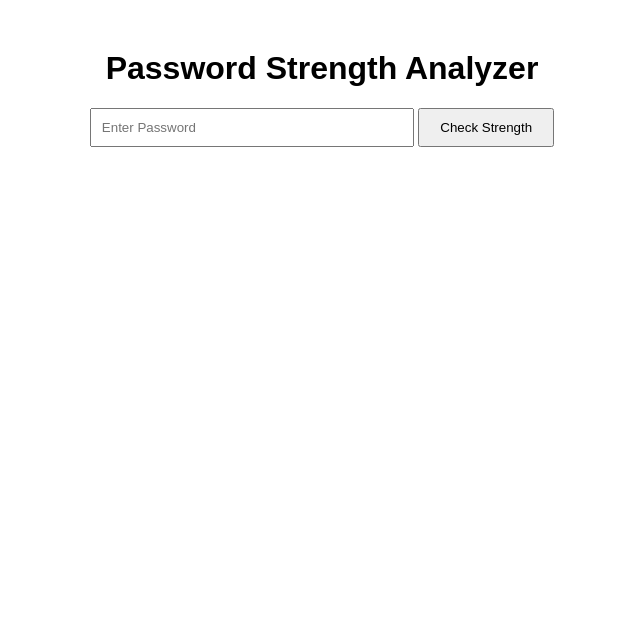
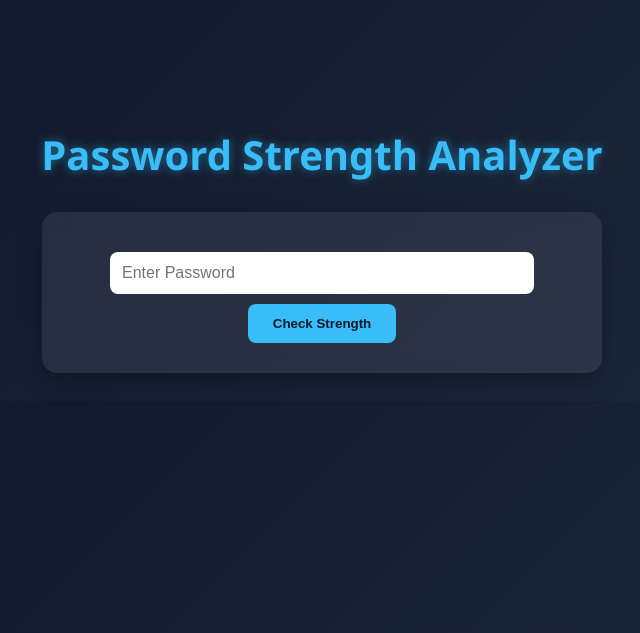
Before and after one commit to Kajaljoshi096/Thiranex-Internship, a Flask app: page / in a window 1280 px wide. Shown: the top 633 px of the page, without its empty margins (318-958 px from the left). Run offline with Flask 3, Linux system fonts and the light colour scheme.

Commit message:
style.css

```diff
--- a/Password-Strength-Analyzer/static/style.css
+++ b/Password-Strength-Analyzer/static/style.css
@@ -1,16 +1,84 @@
 body {
-    font-family: Arial, sans-serif;
-    max-width: 800px;
-    margin: 50px auto;
+    font-family: 'Segoe UI', Tahoma, Geneva, Verdana, sans-serif;
+    background: linear-gradient(135deg, #0f172a, #1e293b);
+    color: white;
     text-align: center;
+    margin-top: 80px;
+    padding: 20px;
+}
+
+h1 {
+    color: #38bdf8;
+    margin-bottom: 30px;
+    font-size: 2.5rem;
+    text-shadow: 0 0 10px rgba(56, 189, 248, 0.5);
+}
+
+form {
+    background: rgba(255, 255, 255, 0.08);
+    backdrop-filter: blur(10px);
+    width: 500px;
+    max-width: 90%;
+    margin: auto;
+    padding: 30px;
+    border-radius: 15px;
+    box-shadow: 0 8px 25px rgba(0,0,0,0.3);
 }
 
 input {
-    padding: 10px;
-    width: 300px;
+    width: 80%;
+    padding: 12px;
+    border: none;
+    border-radius: 8px;
+    margin: 10px 0;
+    font-size: 16px;
+}
+
+input:focus {
+    outline: 2px solid #38bdf8;
 }
 
 button {
-    padding: 10px 20px;
+    background: #38bdf8;
+    color: #0f172a;
+    border: none;
+    padding: 12px 25px;
+    border-radius: 8px;
+    font-weight: bold;
     cursor: pointer;
+    transition: 0.3s;
 }
+
+button:hover {
+    transform: translateY(-2px);
+    box-shadow: 0 4px 15px rgba(56, 189, 248, 0.4);
+}
+
+h2 {
+    margin-top: 25px;
+    color: #22c55e;
+}
+
+h3 {
+    color: #facc15;
+}
+
+ul {
+    list-style: none;
+    padding: 0;
+    margin-top: 15px;
+}
+
+li {
+    background: rgba(255,255,255,0.08);
+    margin: 8px auto;
+    padding: 10px;
+    border-radius: 8px;
+    width: 450px;
+    max-width: 90%;
+}
+
+p {
+    color: #22c55e;
+    font-weight: bold;
+}
```
